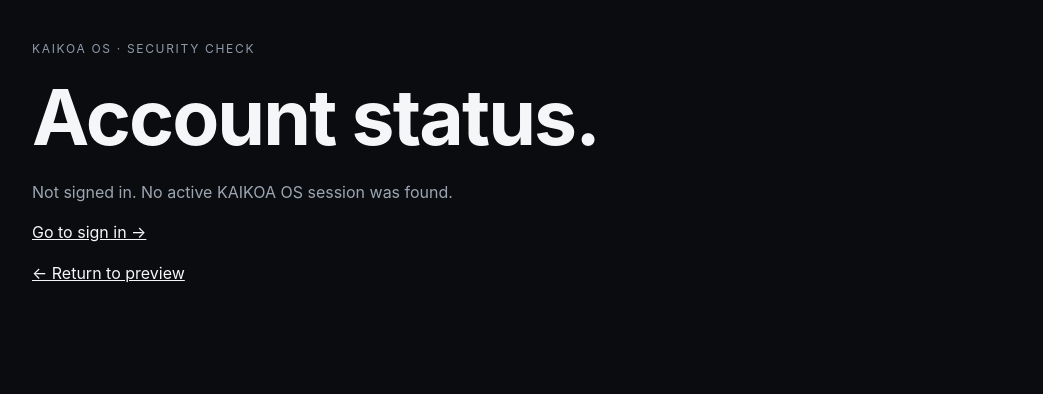
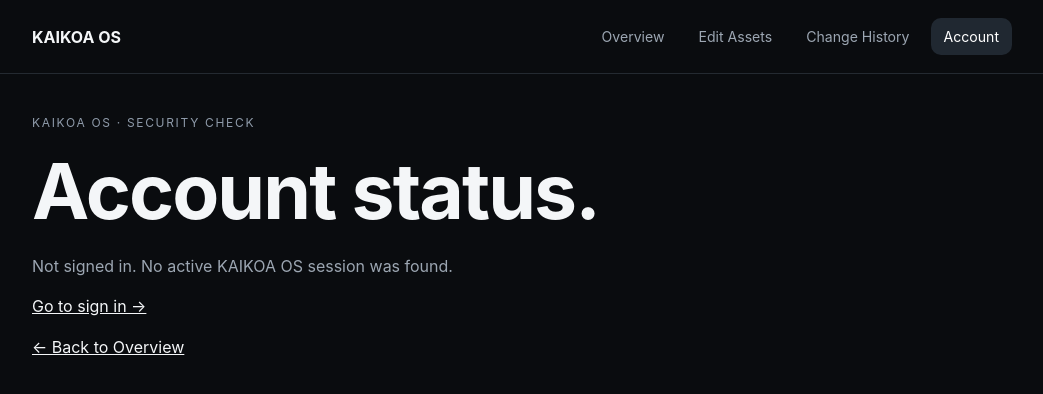
Before and after one commit to KAIKOA-Labs/kaikoa-os, a Next.js app: page /auth/status in a window 1280 px wide. Shown: the top 394 px of the page, without its empty margins (118-1161 px from the left). Built offline with nearby package versions, Linux system fonts and the light colour scheme; no server answers.

Commit message:
Milestone 003E: consistent account navigation and overview return

```diff
--- a/app/auth/status/page.tsx
+++ b/app/auth/status/page.tsx
@@ -35,7 +35,7 @@ export default function AuthStatusPage() {
     void inspect();
     return () => { active = false; };
   }, []);
-  return <main className="shell">
+  return <><div className="workspaceNavWrap"><nav className="workspaceNav" aria-label="Private workspace navigation"><Link className="workspaceBrand" href="/">KAIKOA OS</Link><div className="workspaceNavLinks"><Link className="workspaceNavLink" href="/private-memory">Overview</Link><Link className="workspaceNavLink" href="/private-memory/edit">Edit Assets</Link><Link className="workspaceNavLink" href="/private-memory/history">Change History</Link><Link className="workspaceNavLink active" aria-current="page" href="/auth/status">Account</Link></div></nav></div><main className="shell">
     <header>
       <p className="eyebrow">KAIKOA OS · SECURITY CHECK</p>
       <h1>Account status.</h1>
@@ -51,7 +51,7 @@ export default function AuthStatusPage() {
       </section>}
       {state.stage === "error" && <p className="muted" role="status">{state.detail}</p>}
       {state.stage === "signed-out" && <p><Link href="/auth/sign-in">Go to sign in →</Link></p>}
-      <p><Link href="/">← Return to preview</Link></p>
+      <p><Link href="/private-memory">← Back to Overview</Link></p>
     </header>
-  </main>;
+  </main></>;
 }
```
